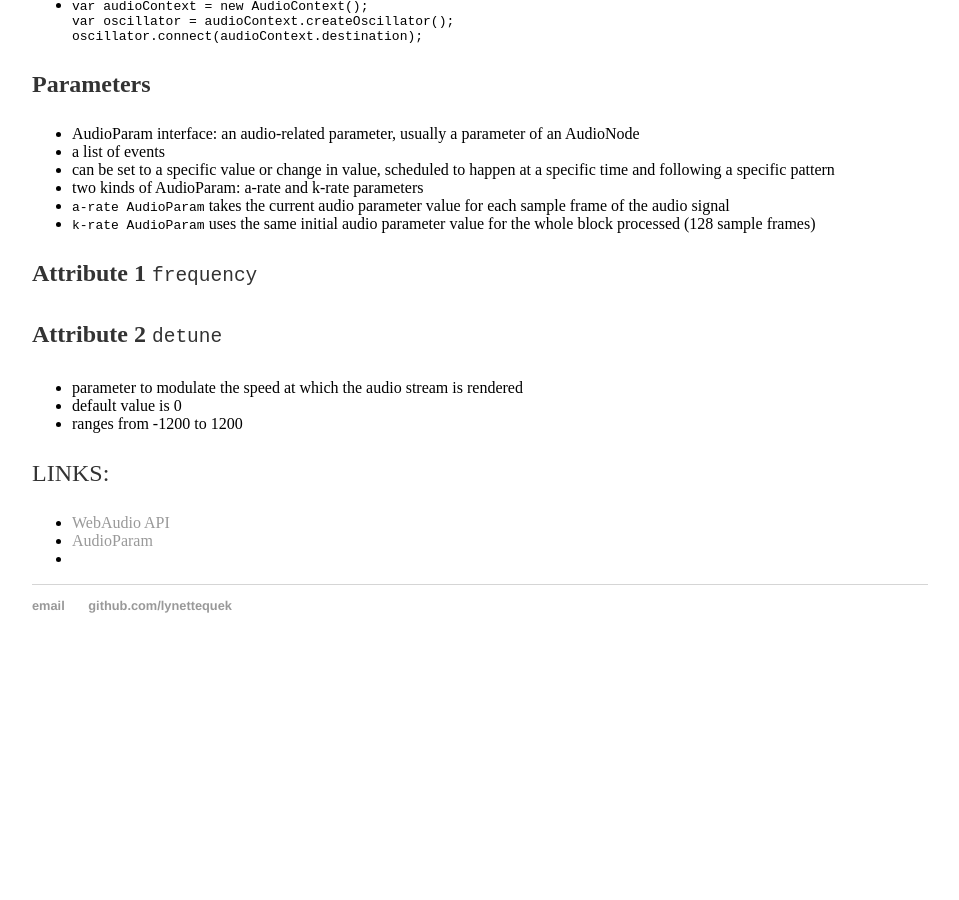
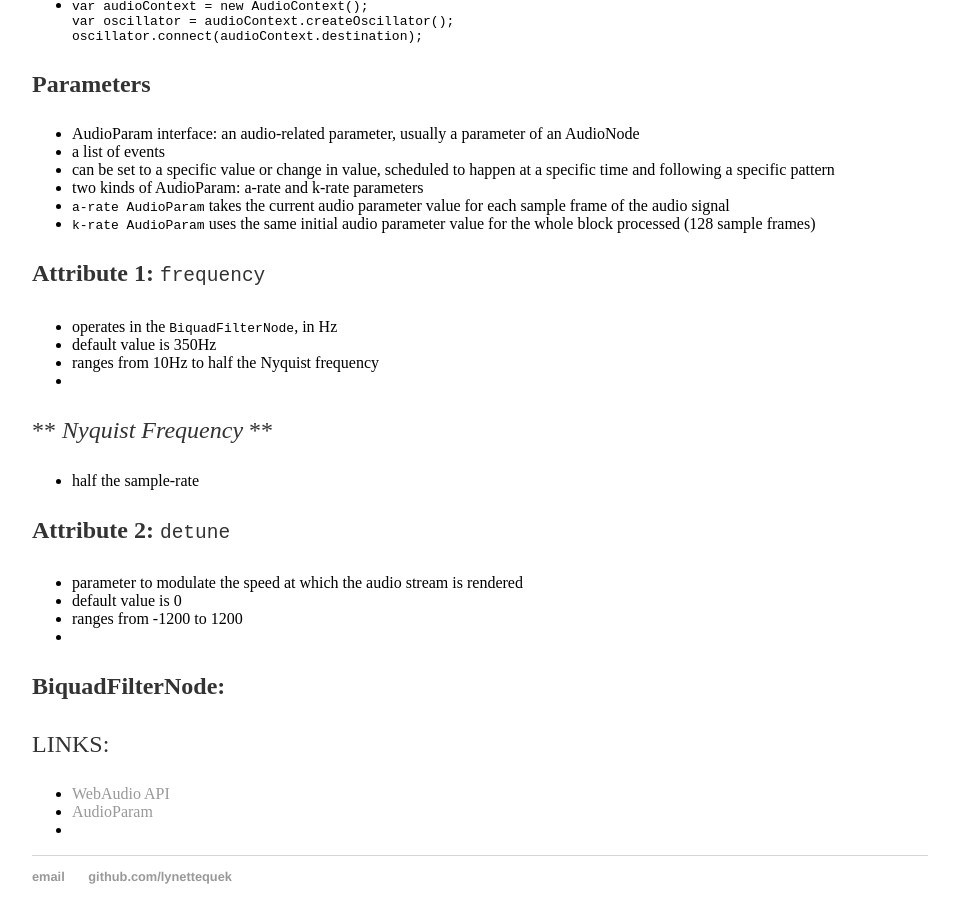
Before and after one commit to lynettequek/lynettequek.github.io, a Jekyll site: the page built from _posts/2015-05-14-WebAudio-Blog-2.md, in a window 1280 px wide and 900 px high, scrolled down 1103 px. Shown: the whole window, without its empty margins (160-1119 px from the left). Built offline with Jekyll 4.4.1, drawn with Linux system fonts in a browser that asks for light colours; before the commit the page ends 1776 px from its top, so only the background shows below that.

Commit message:
Update 2015-05-14-WebAudio-Blog-2.md

```diff
--- a/_posts/2015-05-14-WebAudio-Blog-2.md
+++ b/_posts/2015-05-14-WebAudio-Blog-2.md
@@ -62,13 +62,25 @@ oscillator.connect(audioContext.destination);
 - `a-rate AudioParam` takes the current audio parameter value for each sample frame of the audio signal
 - `k-rate AudioParam` uses the same initial audio parameter value for the whole block processed (128 sample frames)
 
-**Attribute 1** `frequency`
+**Attribute 1:** `frequency`
 
-**Attribute 2** `detune`
+- operates in the `BiquadFilterNode`, in Hz
+- default value is 350Hz
+- ranges from 10Hz to half the Nyquist frequency
+-
+
+** *Nyquist Frequency* **
+
+- half the sample-rate
+
+**Attribute 2:** `detune`
 
 - parameter to modulate the speed at which the audio stream is rendered
 - default value is 0
 - ranges from -1200 to 1200
+-
+
+**BiquadFilterNode:**
 
 LINKS:
 
```
